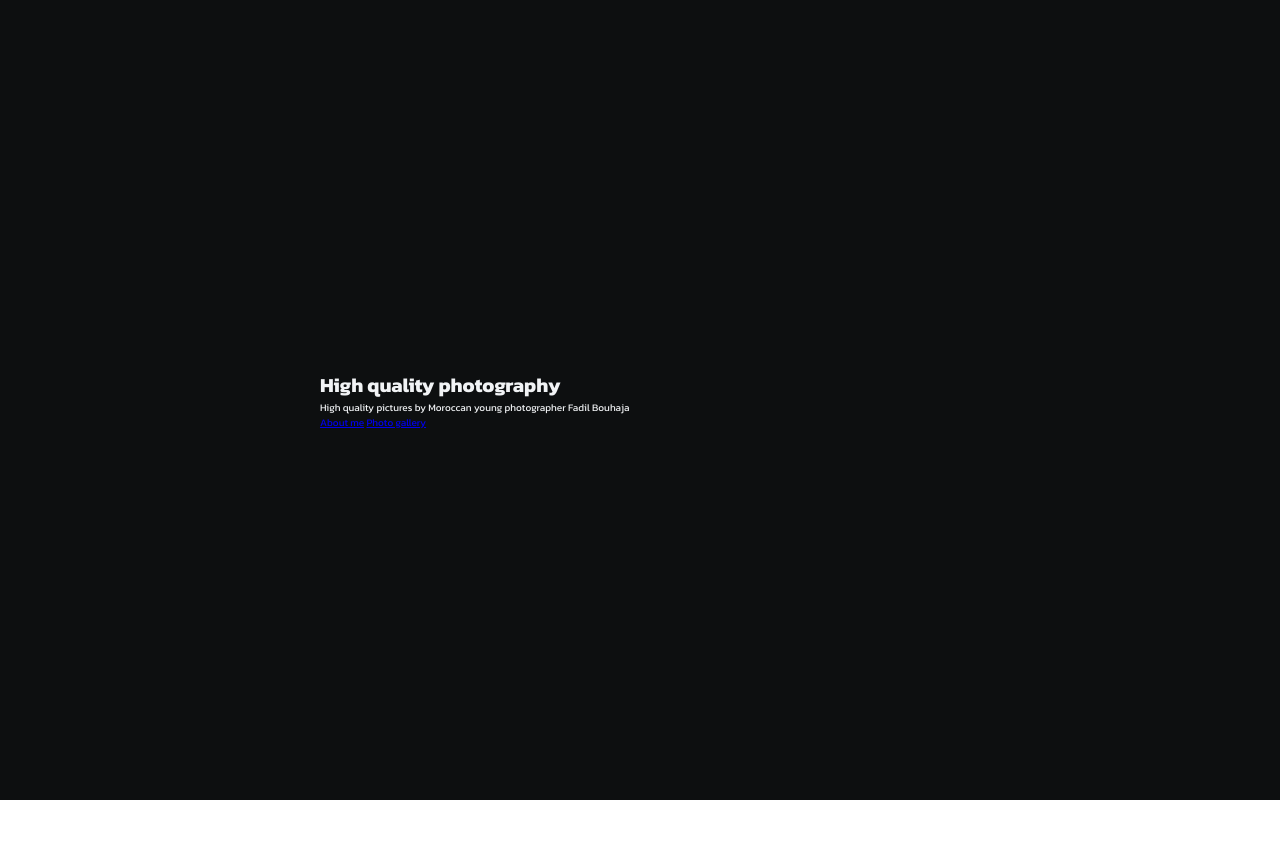
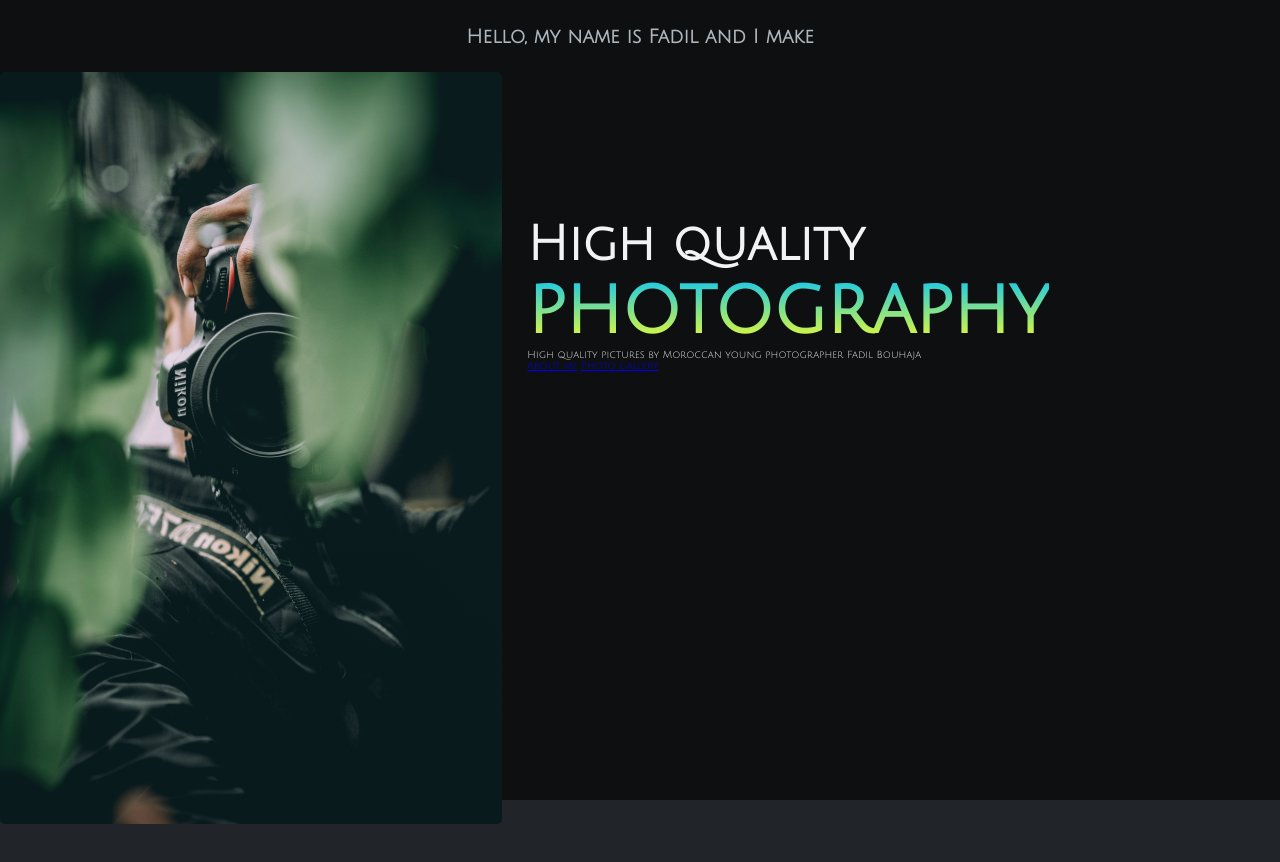
Before and after one commit to oubaycodes/Fadils-portfolio-website, a website built with Parcel: page index.html in a window 1280 px wide. Before the commit the page ends 800 px from the top, so only its background shows below. Built offline with nearby package versions, Linux system fonts and the light colour scheme.

Commit message:
styling more

```diff
--- a/index.html
+++ b/index.html
@@ -4,8 +4,10 @@
     <meta charset="UTF-8" />
     <meta http-equiv="X-UA-Compatible" content="IE=edge" />
     <meta name="viewport" content="width=device-width, initial-scale=1.0" />
+    <link rel="preconnect" href="https://fonts.googleapis.com" />
+    <link rel="preconnect" href="https://fonts.gstatic.com" crossorigin />
     <link
-      href="https://fonts.googleapis.com/css2?family=Kanit:ital,wght@0,400;0,500;0,600;0,700;1,400&family=Titan+One&display=swap"
+      href="https://fonts.googleapis.com/css2?family=Julius+Sans+One&display=swap"
       rel="stylesheet"
     />
     <link rel="stylesheet" href="./src/css/general.css" />
@@ -15,11 +17,21 @@
   <body>
     <main>
       <header>
-        <div class="image-header">
+        <div class="header">
+          <p class="welcome-text">Hello, my name is Fadil and I make</p>
+          <div class="content">
+            <img
+              class="img-header"
+              src="./content/img/nijwam-swargiary-PPfo56sLIB0-unsplash.jpg"
+              alt="photographer pic"
+            />
             <div class="text-content">
-            <h1 class="heading-primary">High quality photography</h1>
+              <h1 class="heading-primary">
+                High quality <span class="highlight"> photography</span>
+              </h1>
               <p class="About text">
-              High quality pictures by Moroccan young photographer Fadil Bouhaja
+                High quality pictures by Moroccan young photographer Fadil
+                Bouhaja
               </p>
               <div class="button-container">
                 <a href="#" class="btn header-btn">About me</a>
@@ -27,6 +39,7 @@
               </div>
             </div>
           </div>
+        </div>
       </header>
     </main>
   </body>
--- a/src/css/general.css
+++ b/src/css/general.css
@@ -8,5 +8,6 @@
 body {
   font-size: 62.5%;
   color: #f1f3f5;
-  font-family: "Kanit", sans-serif;
+  background-color: #212529;
+  font-family: "Julius Sans One", sans-serif;
 }
--- a/src/css/style.css
+++ b/src/css/style.css
@@ -1,11 +1,37 @@
-.image-header {
-  display: flex;
-  align-items: center;
-  justify-content: center;
+.header {
   height: 100vh;
   background: #0d0f10;
 }
+.content {
+  height: 100%;
+  width: 100%;
+  display: grid;
+  grid-template-columns: 2fr 3fr;
+  gap: 1.6rem;
+}
+.welcome-text {
+  text-align: center;
+  font-weight: 800;
+  padding: 1.6rem 0;
+  font-size: 1.2rem;
+  letter-spacing: 10;
+  color: #adb5bd;
+}
+
+.heading-primary {
+  font-size: 3rem;
+  text-align: start;
+}
+.highlight {
+  font-size: 72px;
+  background: -webkit-linear-gradient(#00c3ff, #ffff1c);
+  -webkit-background-clip: text;
+  -webkit-text-fill-color: transparent;
+}
+.img-header {
+  width: 100%;
+  border-radius: 5px;
+}
 .text-content {
-  width: 50%;
+  padding: 9.2rem 0 0 0;
 }
-/*  url(../../content/img/IMG_20220702_184006_339.jpg); */
```
Also changed, not shown: content/img/nijwam-swargiary-PPfo56sLIB0-unsplash.jpg (added). Lines whose indentation alone changed are shown as unchanged.
